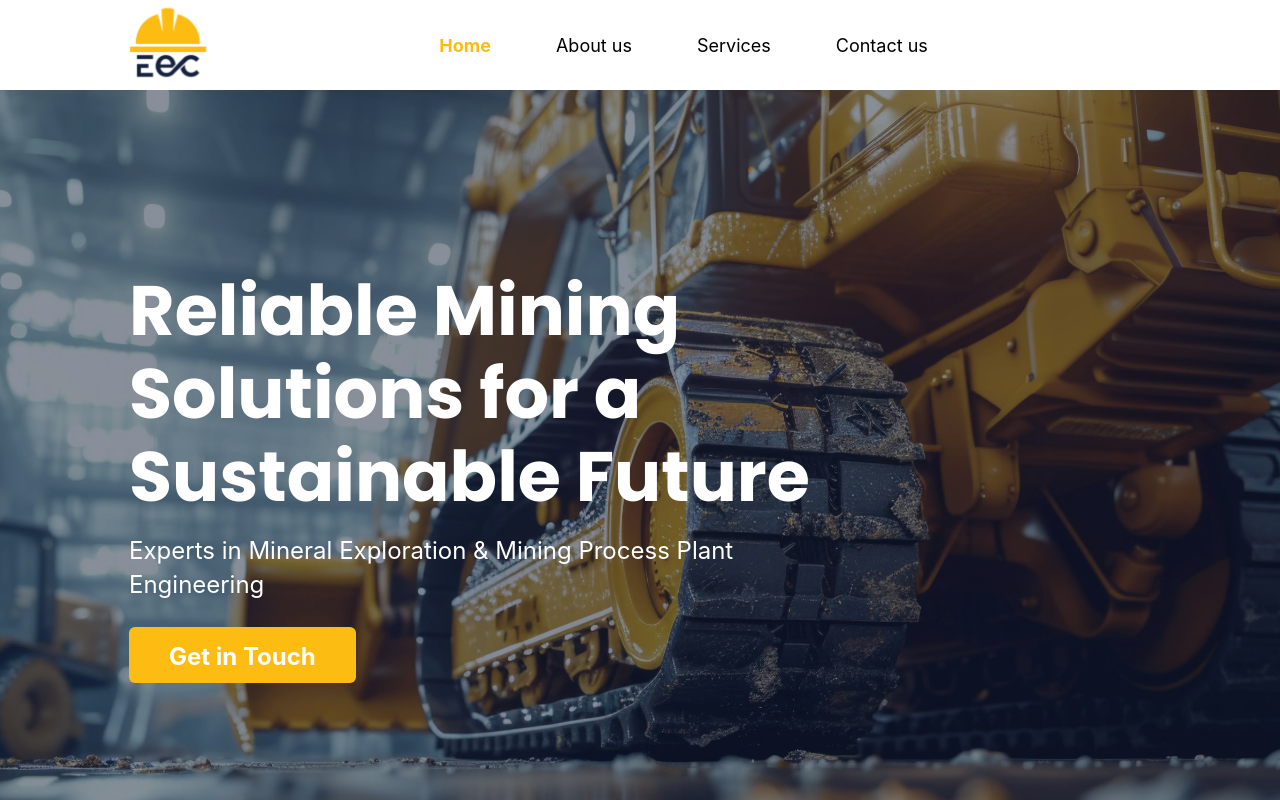
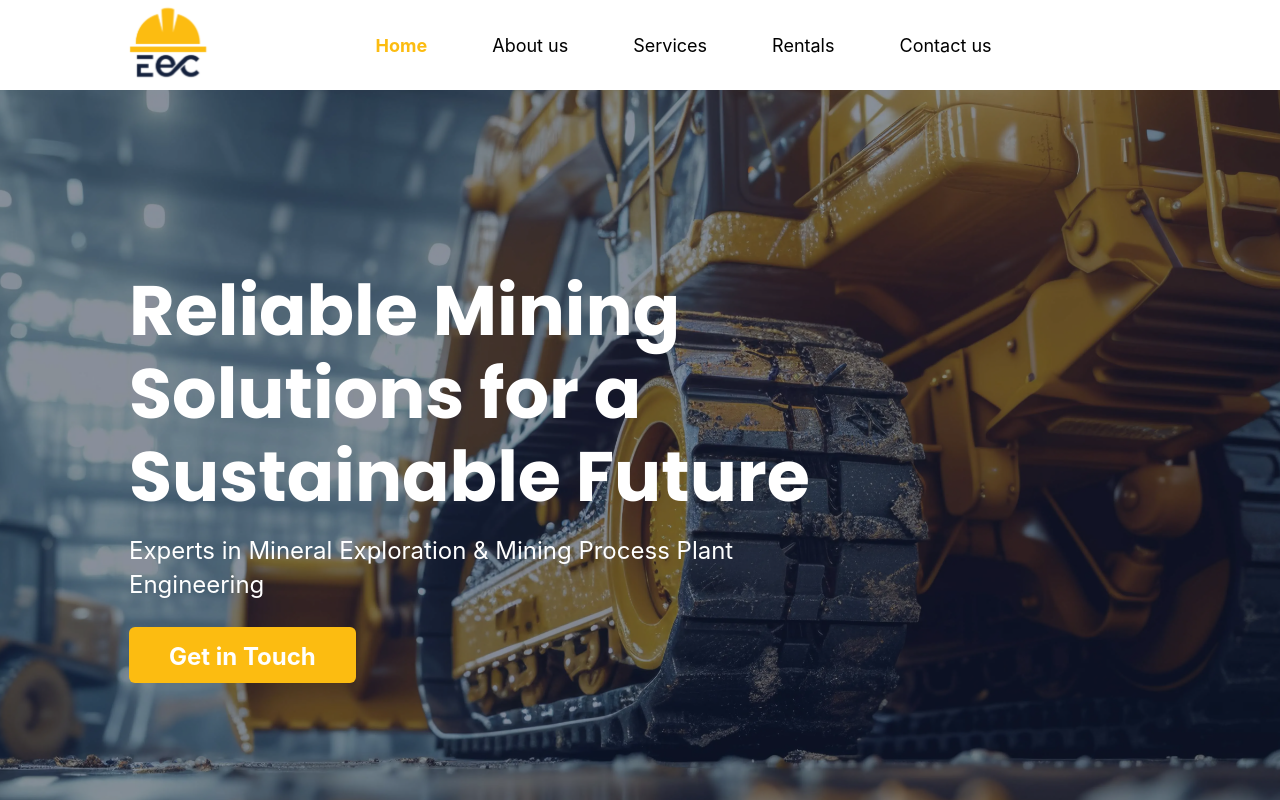
Before and after one commit to bliss-armah/earthpro, a Next.js app: page / in a window 1280 px wide. Shown: the top 800 px of the page. Built offline with nearby package versions, Linux system fonts and the light colour scheme; a web font is replaced by a local one.

Commit message:
add rentals

```diff
--- a/app/components/Navbar.tsx
+++ b/app/components/Navbar.tsx
@@ -11,6 +11,7 @@ const tabs = [
   { id: "home", name: "Home" },
   { id: "about", name: "About us" },
   { id: "services", name: "Services" },
+  { id: "rentals", name: "Rentals" },
   { id: "contact", name: "Contact us" },
 ];
 
--- a/app/components/Rentals.tsx
+++ b/app/components/Rentals.tsx
@@ -7,7 +7,7 @@ export default function Rentals() {
 
 
   return (
-    <section id="services" className="px-4 md:px-0 mb-10 lg:mb-[126px]">
+    <section id="rentals" className="px-4 md:px-0 mb-10 lg:mb-[126px]">
       <h1
         className={`text-[30px] md:text-[50px] text-[#14213D] ${volkhov.className} font-bold leading-[65.5px] mb-8 md:mb-[47px] text-center`}
       >
```
